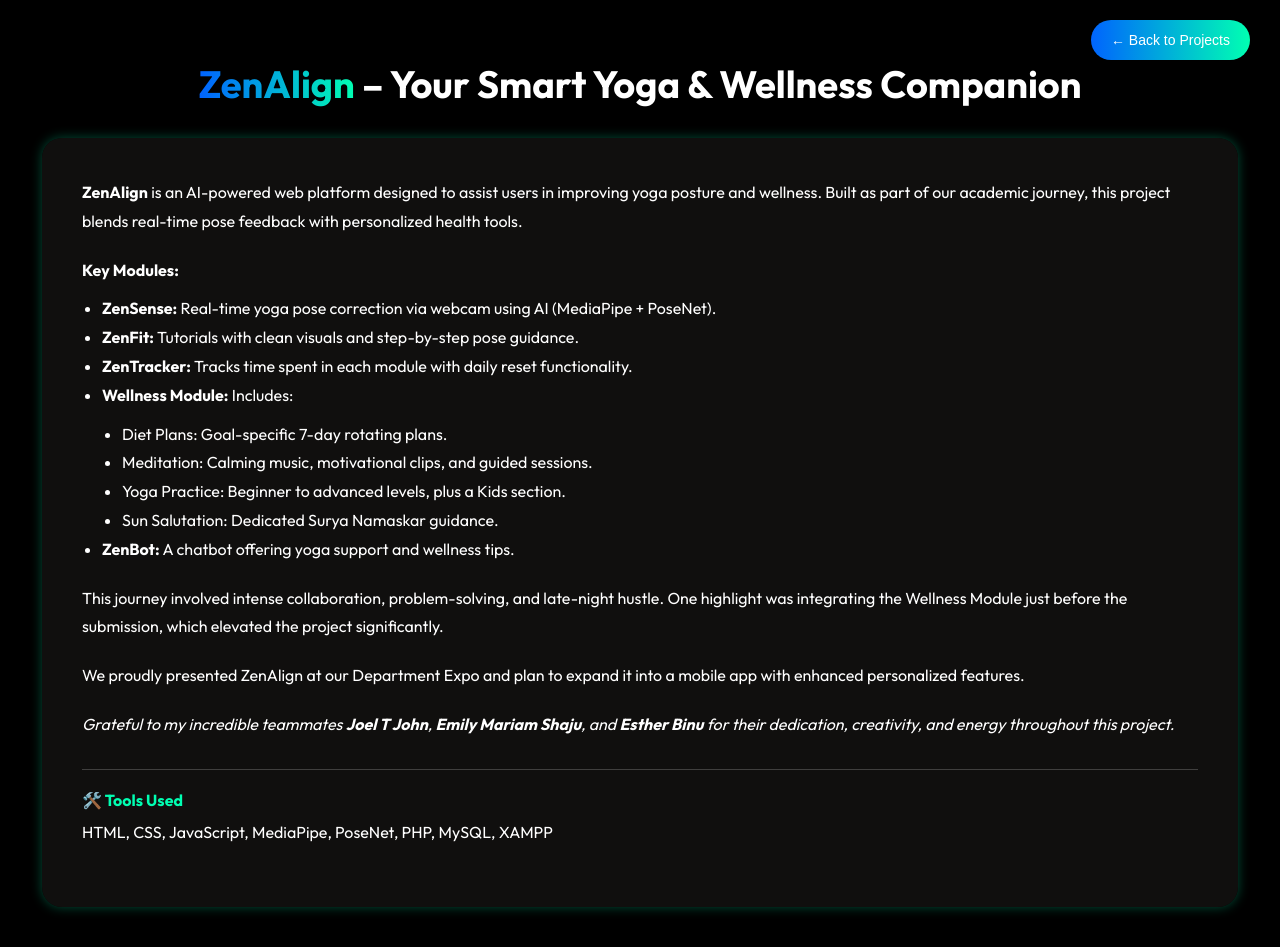
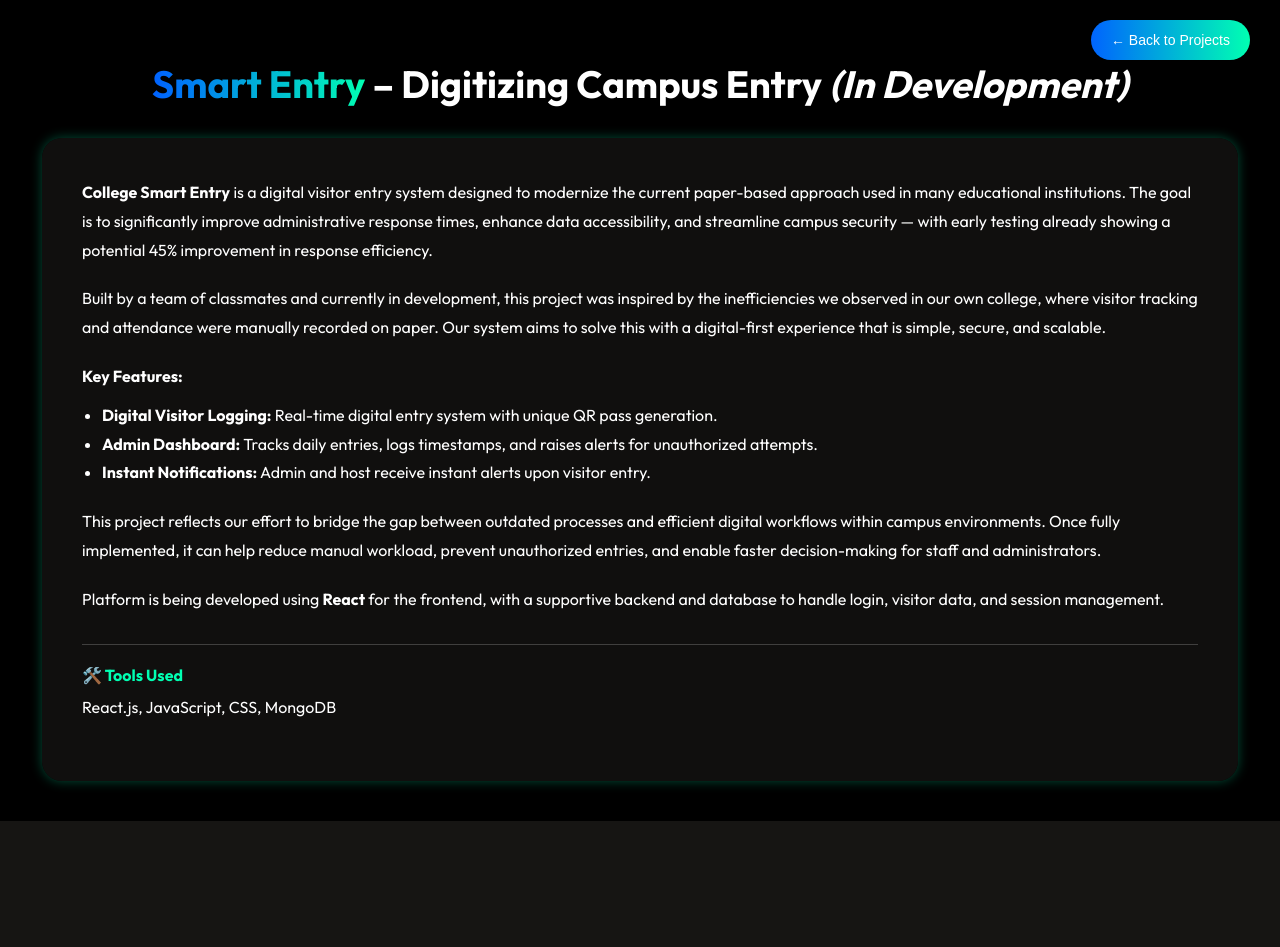
Before and after one commit to Liyo08/Portfolio-React, a React (Vite) app: page /projects/smart in a window 1280 px wide. After the commit the page ends 821 px from the top, so only its background shows below. Built offline with nearby package versions, Linux system fonts and the light colour scheme.

Commit message:
Collage entry page completed

```diff
--- a/src/Components/Smart/Smart.jsx
+++ b/src/Components/Smart/Smart.jsx
@@ -28,52 +28,41 @@ const Smart = () => {
 
 
      {/* Project Heading */}
-      <h1 className="project-title"><span>ZenAlign</span> – Your Smart Yoga & Wellness Companion</h1>
+<h1 className="project-title"><span>Smart Entry</span> – Digitizing Campus Entry <em>(In Development)</em></h1>
 
 {/* Content Box */}
 <div className="project-box">
   <p>
-          <strong>ZenAlign</strong> is an AI-powered web platform designed to assist users in improving yoga posture and wellness.
-          Built as part of our academic journey, this project blends real-time pose feedback with personalized health tools.
+    <strong>College Smart Entry</strong> is a digital visitor entry system designed to modernize the current paper-based approach used in many educational institutions. The goal is to significantly improve administrative response times, enhance data accessibility, and streamline campus security — with early testing already showing a potential 45% improvement in response efficiency.
   </p>
 
   <p>
-          <strong>Key Modules:</strong>
+    Built by a team of classmates and currently in development, this project was inspired by the inefficiencies we observed in our own college, where visitor tracking and attendance were manually recorded on paper. Our system aims to solve this with a digital-first experience that is simple, secure, and scalable.
+  </p>
+
+  <p>
+    <strong>Key Features:</strong>
     <ul>
-            <li><strong>ZenSense:</strong> Real-time yoga pose correction via webcam using AI (MediaPipe + PoseNet).</li>
-            <li><strong>ZenFit:</strong> Tutorials with clean visuals and step-by-step pose guidance.</li>
-            <li><strong>ZenTracker:</strong> Tracks time spent in each module with daily reset functionality.</li>
-            <li><strong>Wellness Module:</strong> Includes:
-              <ul>
-                <li>Diet Plans: Goal-specific 7-day rotating plans.</li>
-                <li>Meditation: Calming music, motivational clips, and guided sessions.</li>
-                <li>Yoga Practice: Beginner to advanced levels, plus a Kids section.</li>
-                <li>Sun Salutation: Dedicated Surya Namaskar guidance.</li>
-              </ul>
-            </li>
-            <li><strong>ZenBot:</strong> A chatbot offering yoga support and wellness tips.</li>
+      <li><strong>Digital Visitor Logging:</strong> Real-time digital entry system with unique QR pass generation.</li>
+      <li><strong>Admin Dashboard:</strong> Tracks daily entries, logs timestamps, and raises alerts for unauthorized attempts.</li>
+      <li><strong>Instant Notifications:</strong> Admin and host receive instant alerts upon visitor entry.</li>
     </ul>
   </p>
 
   <p>
-          This journey involved intense collaboration, problem-solving, and late-night hustle. One highlight was integrating the Wellness Module just before the submission, which elevated the project significantly.
+    This project reflects our effort to bridge the gap between outdated processes and efficient digital workflows within campus environments. Once fully implemented, it can help reduce manual workload, prevent unauthorized entries, and enable faster decision-making for staff and administrators.
   </p>
 
   <p>
-          We proudly presented ZenAlign at our Department Expo and plan to expand it into a mobile app with enhanced personalized features.
-        </p>
-
-        <p className="team-credits">
-          Grateful to my incredible teammates <strong>Joel T John</strong>, <strong>Emily Mariam Shaju</strong>, and <strong>Esther Binu</strong> for their dedication, creativity, and energy throughout this project.
+    Platform is being developed using <strong>React</strong> for the frontend, with a supportive backend and database to handle login, visitor data, and session management.
   </p>
 
   <div className="tools-used">
     <h4>🛠️ Tools Used</h4>
-          <p>HTML, CSS, JavaScript, MediaPipe, PoseNet, PHP, MySQL, XAMPP</p>
+    <p>React.js, JavaScript, CSS, MongoDB</p>
+  </div>
 </div>
 
-
-      </div>
     </div>
   );
 };
```
Lines whose indentation alone changed are shown as unchanged.
